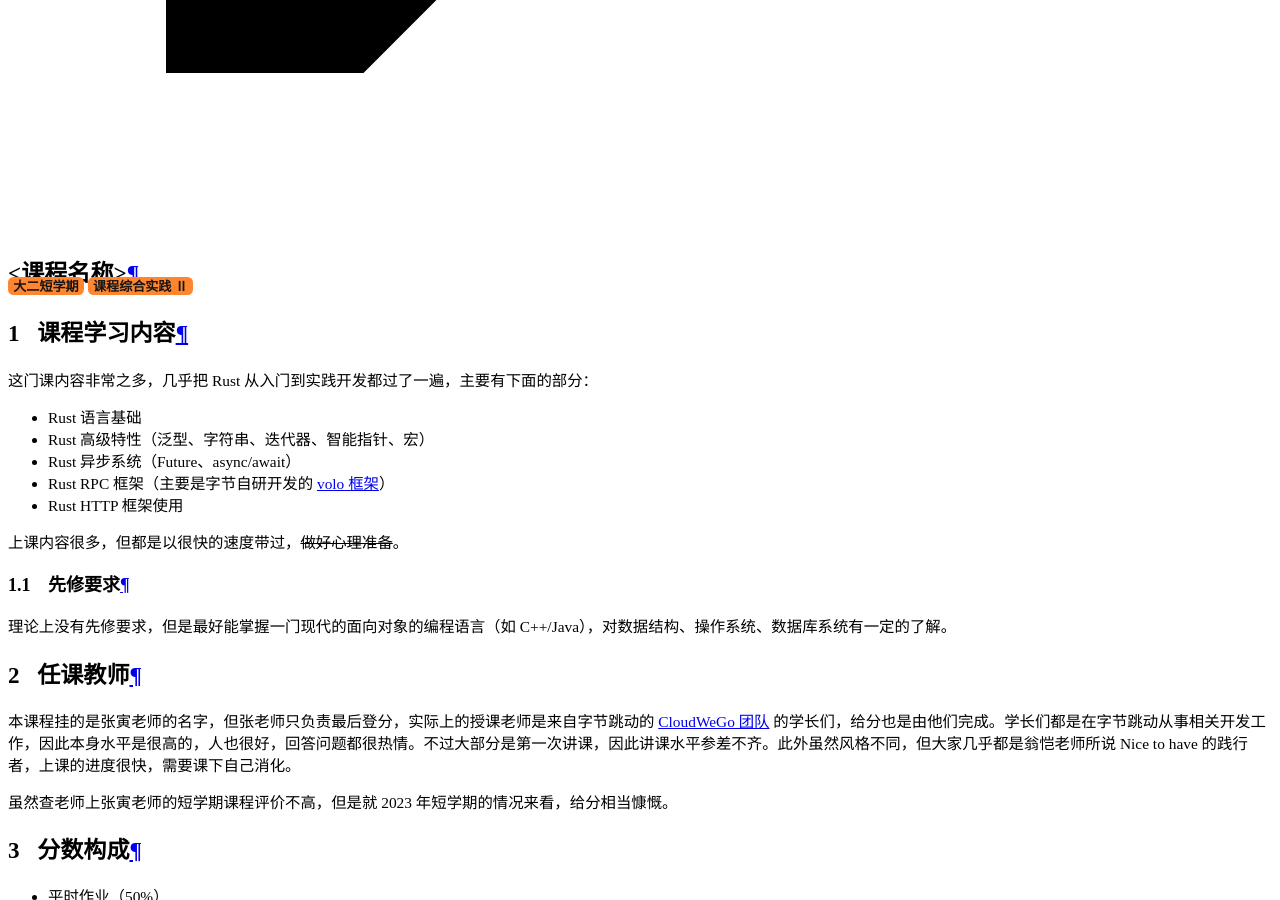
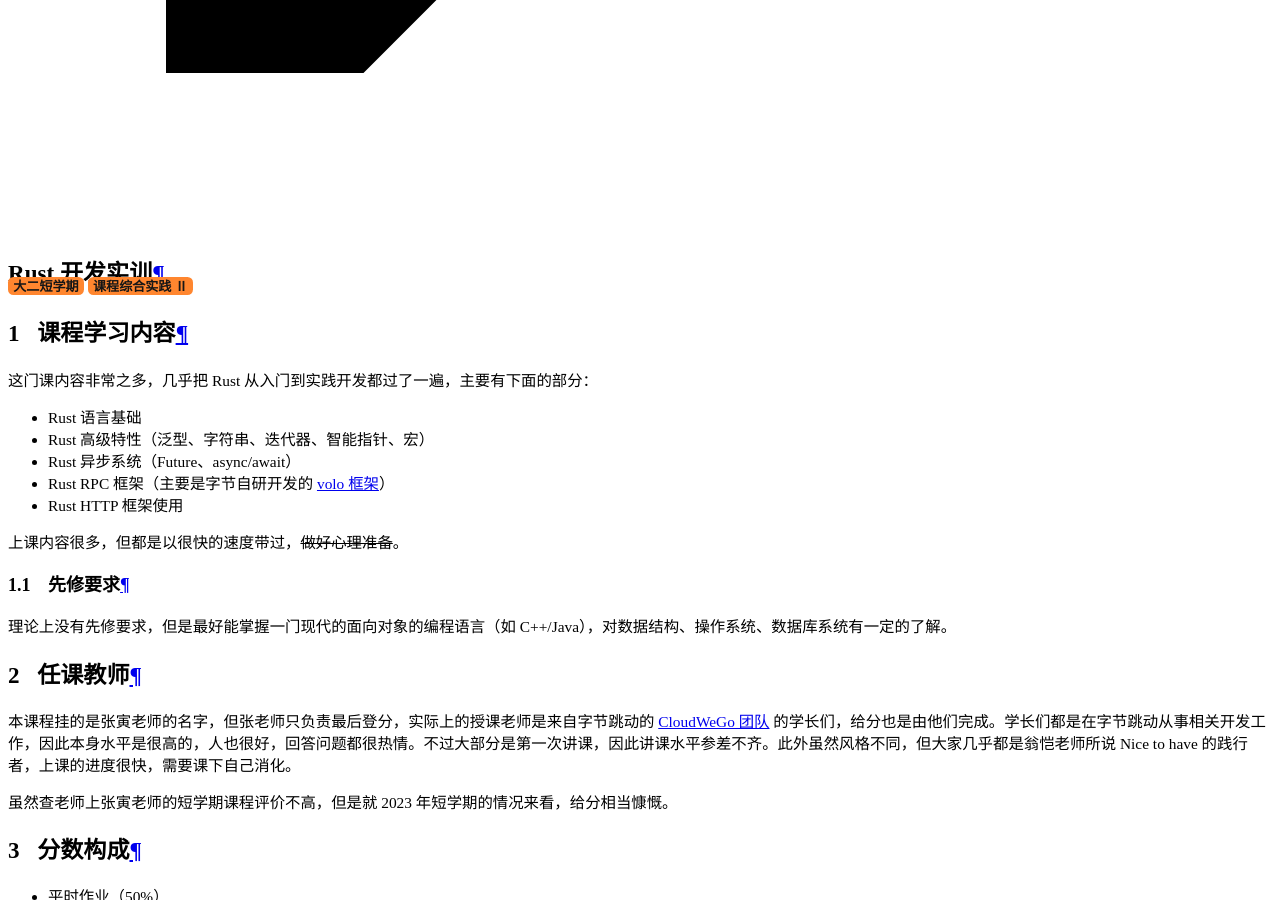
Before and after one commit to ZJU-Turing/TuringCourses, an MkDocs documentation site: the page built from docs/short_term/rust/index.md, in a window 1280 px wide and 900 px high, scrolled down 17599 px. Built offline with MkDocs 1.6.1 and Material for MkDocs 9.7.7, drawn with Linux system fonts in a browser that asks for light colours; comment, search, counter and statistics services are not loaded.

Commit message:
Update index.md

```diff
--- a/docs/short_term/rust/index.md
+++ b/docs/short_term/rust/index.md
@@ -1,9 +1,9 @@
 ---
 abbrs:
-    - Rust 开发实训
+    - Rust 短学期
 ---
 
-# <课程名称>
+# Rust 开发实训
 <div class="badges">
 <span class="badge is-badge">大二短学期</span>
 <span class="badge is-badge">课程综合实践 Ⅱ</span>
```
